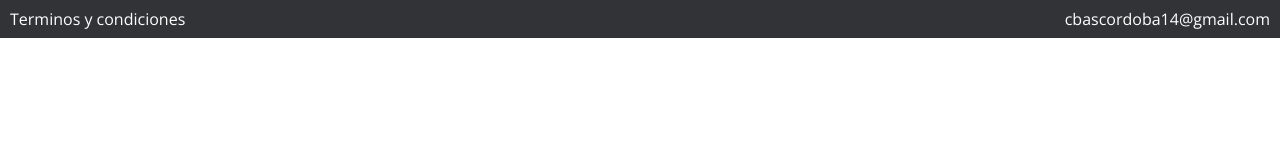
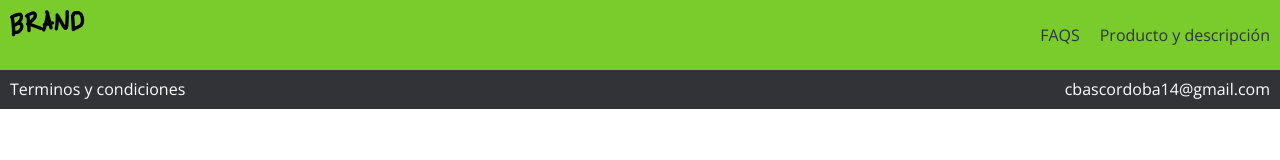
Before and after one commit to cbascordoba/brand, a plain HTML site: page producto.html in a window 1280 px wide. Drawn offline with nearby package versions, Linux system fonts and the light colour scheme.

Commit message:
se agrega la sección nav para productos

```diff
--- a/producto.html
+++ b/producto.html
@@ -14,6 +14,21 @@
 </head>
 
 <body>
+    <!-- Aquí empieza el navbar -->
+    <nav class="fadeInDown">
+        <div class="logo">
+            <img src="images/logo.png" alt="">
+        </div>
+        <div class="nav_menu ">
+            <ul>
+                <li> <a href="">FAQS</a> </li>
+                <li><a href="">Producto y descripción</a></li>
+            </ul>
+
+        </div>
+    </nav>
+    <!-- Aquí termina el navbar -->
+
 
 
     <!-- Aquí inicia el footer -->
```
